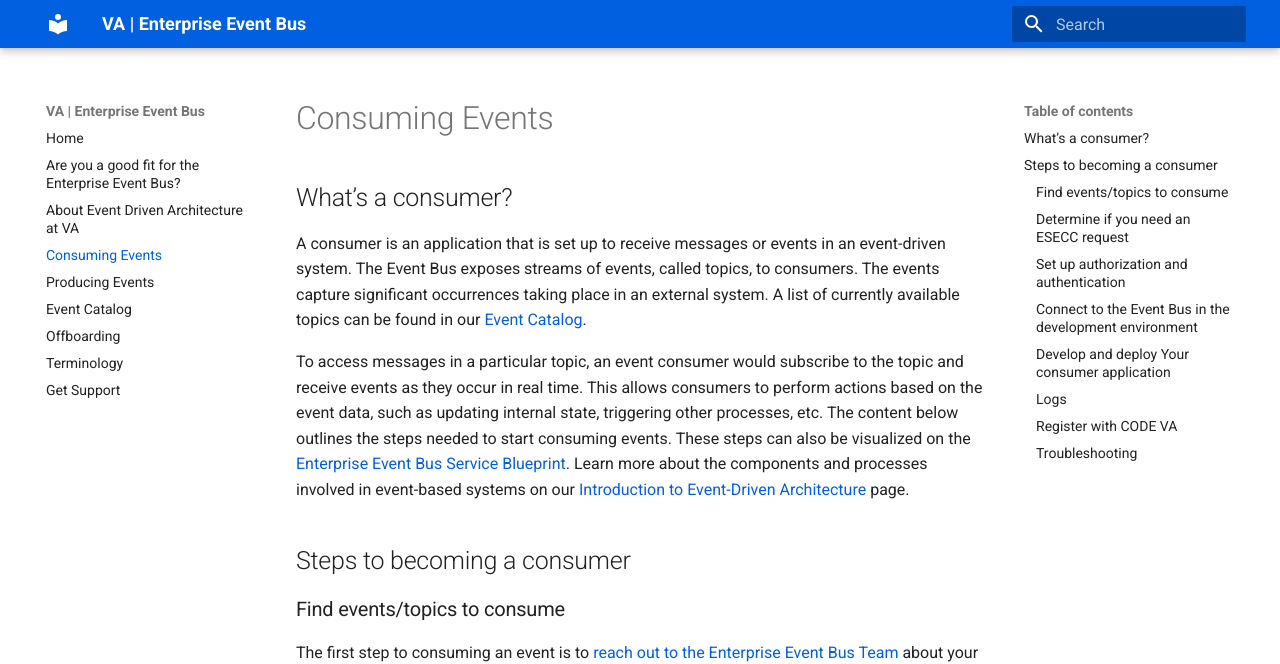
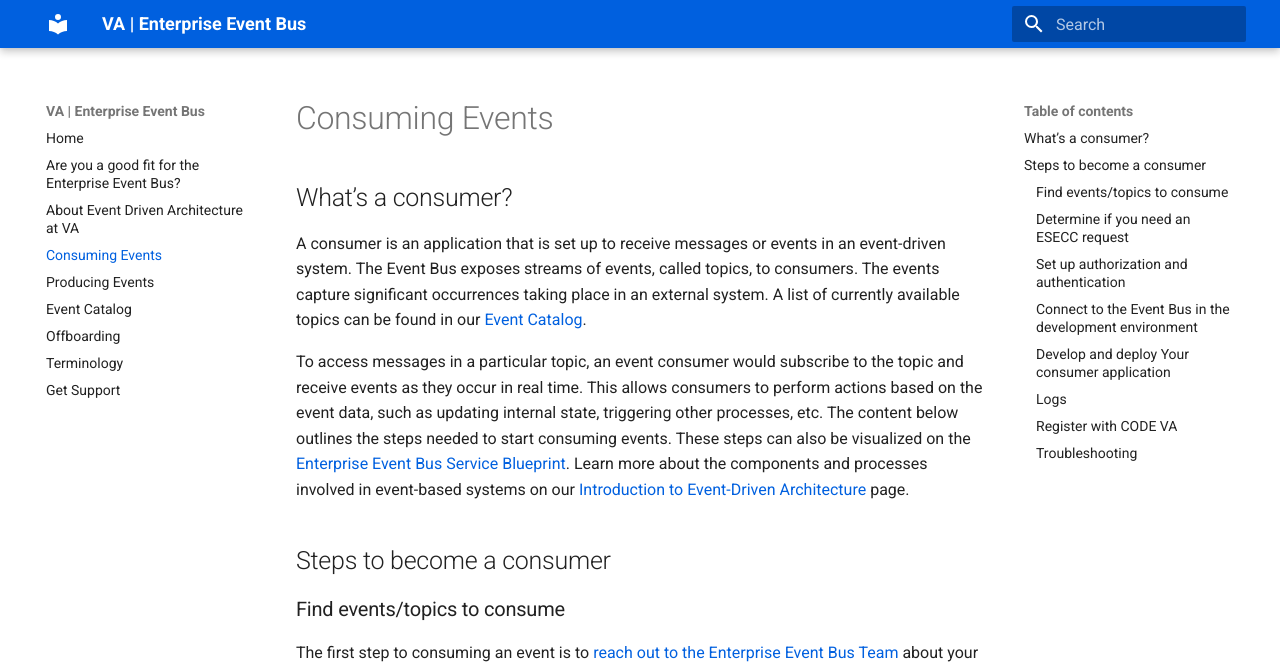
Before and after one commit to department-of-veterans-affairs/ves-event-bus-developer-portal, an MkDocs documentation site: the page built from docs/consume-events.md, in a window 1280 px wide and 900 px high. Shown: the top 664 px of the window. Built offline with MkDocs 1.6.1 and Material for MkDocs 9.7.7, drawn with Linux system fonts in a browser that asks for light colours.

Commit message:
updating h2 copy

```diff
--- a/docs/consume-events.md
+++ b/docs/consume-events.md
@@ -9,7 +9,7 @@
 
 To access messages in a particular topic, an event consumer would subscribe to the topic and receive events as they occur in real time. This allows consumers to perform actions based on the event data, such as updating internal state, triggering other processes, etc. The content below outlines the steps needed to start consuming events. These steps can also be visualized on the <a href="https://app.mural.co/t/adhoccorporateworkspace2583/m/adhoccorporateworkspace2583/1678744533321/6e9663e9ba0295865de5f094a62d427affc22f5e?sender=ucc14575938bb14be79634773" target="_blank">Enterprise Event Bus Service Blueprint</a>. Learn more about the components and processes involved in event-based systems on our [Introduction to Event-Driven Architecture](./intro-to-eda.md) page.
 
-## Steps to becoming a consumer
+## Steps to become a consumer
 ### Find events/topics to consume
 The first step to consuming an event is to [reach out to the Enterprise Event Bus Team](./get-support.md) about your interest in events. From there, you can either subscribe to an existing topic with relevant events, or else identify a team able to provide the topic that is of interest to you. At this point in time, we are unable to identify producers for consumers that do not have a source for their desired events, but we will do our best to work with your chosen producing team.
 See also our [Produce Events](./produce-events.md) page.
```
